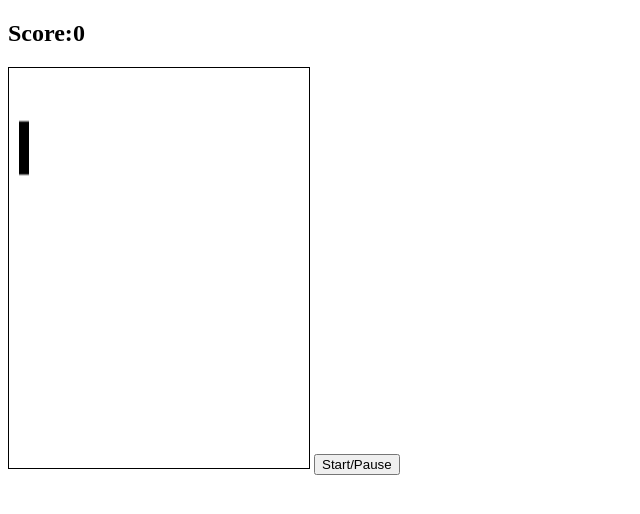
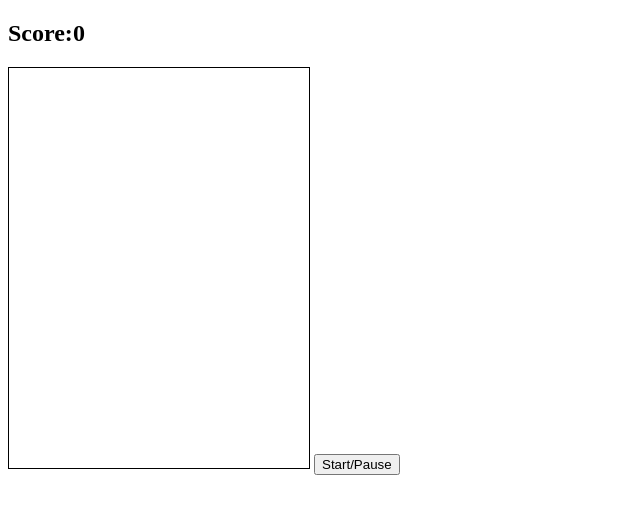
Before and after one commit to avarlamova/Tetris, a plain HTML site: page index.html in a window 1280 px wide. Shown: the full height of the page, 0-640 px from the left. Drawn offline with Linux system fonts and the light colour scheme.

Commit message:
constants added, empty grid for game created

```diff
--- /dev/null
+++ b/constants.js
@@ -0,0 +1,3 @@
+const columns = 10;
+const rows = 20;
+const block_size = 10;
--- a/index.html
+++ b/index.html
@@ -10,6 +10,7 @@
 
 <canvas id="canvas"></canvas>
 <button id="start">Start/Pause</button>
+<script src="constants.js"></script>
 <script src="main.js" defer></script>
 
 </body>
--- a/main.js
+++ b/main.js
@@ -1,6 +1,10 @@
 //creating a grid for game
 const canvas = document.getElementById('canvas');
-const ctx = canvas.getContext('2d')
+const ctx = canvas.getContext('2d');
+ctx.canvas.width = columns * block_size;
+ctx.canvas.height = rows * block_size;
+
+ctx.scale(block_size,block_size);
 
 for (i=0;i<121;i++) {
 let x = 10;
@@ -8,5 +12,12 @@ let y = 10;
 ctx.fillRect(x, x+10, y, y+10);
 x+=15;
 y+=15;
-console.log(x);
 }
+
+function getBoard() {
+    return Array.from(
+    {length: rows}, () => Array(columns).fill(0)
+    )
+}
+
+console.log(getBoard())
```
